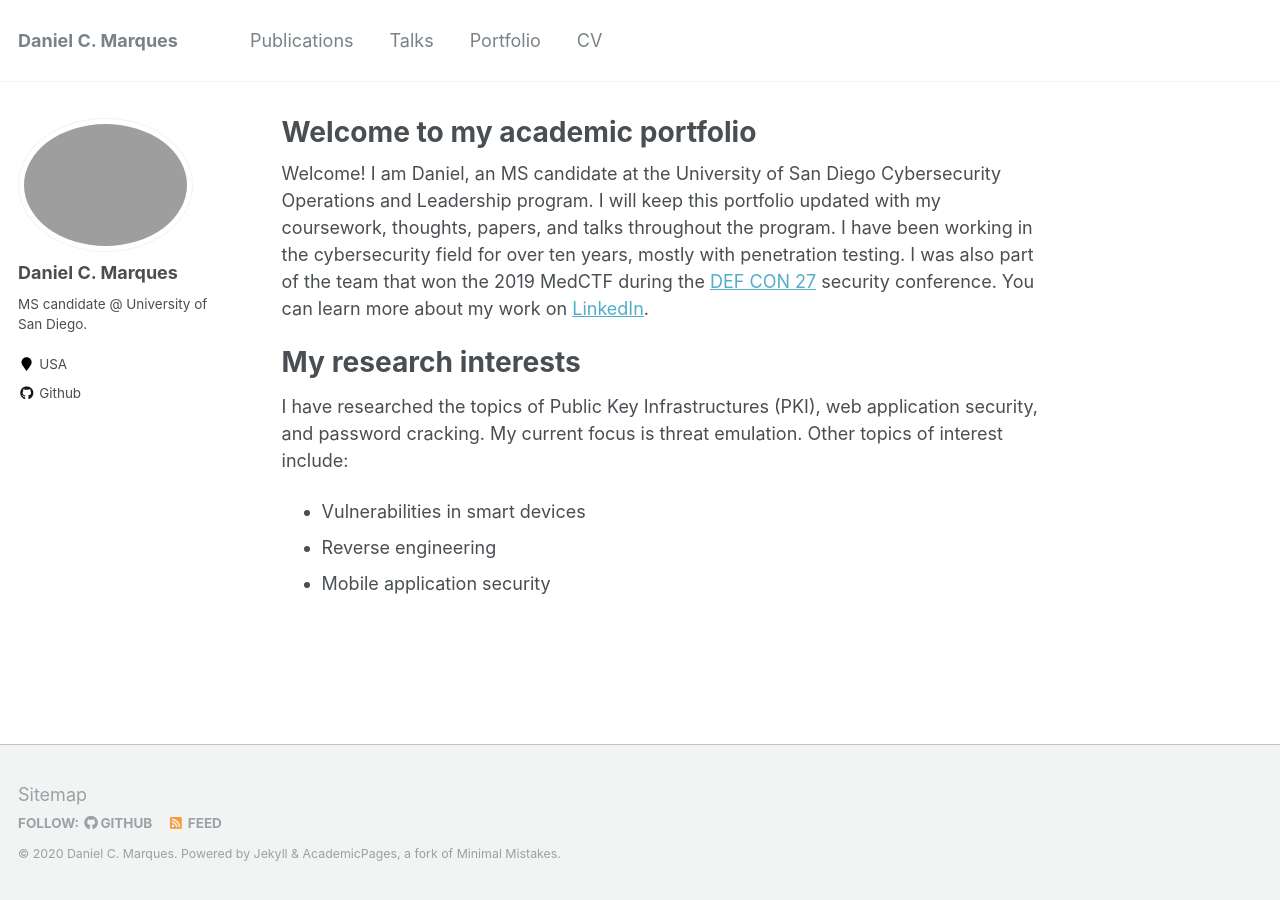
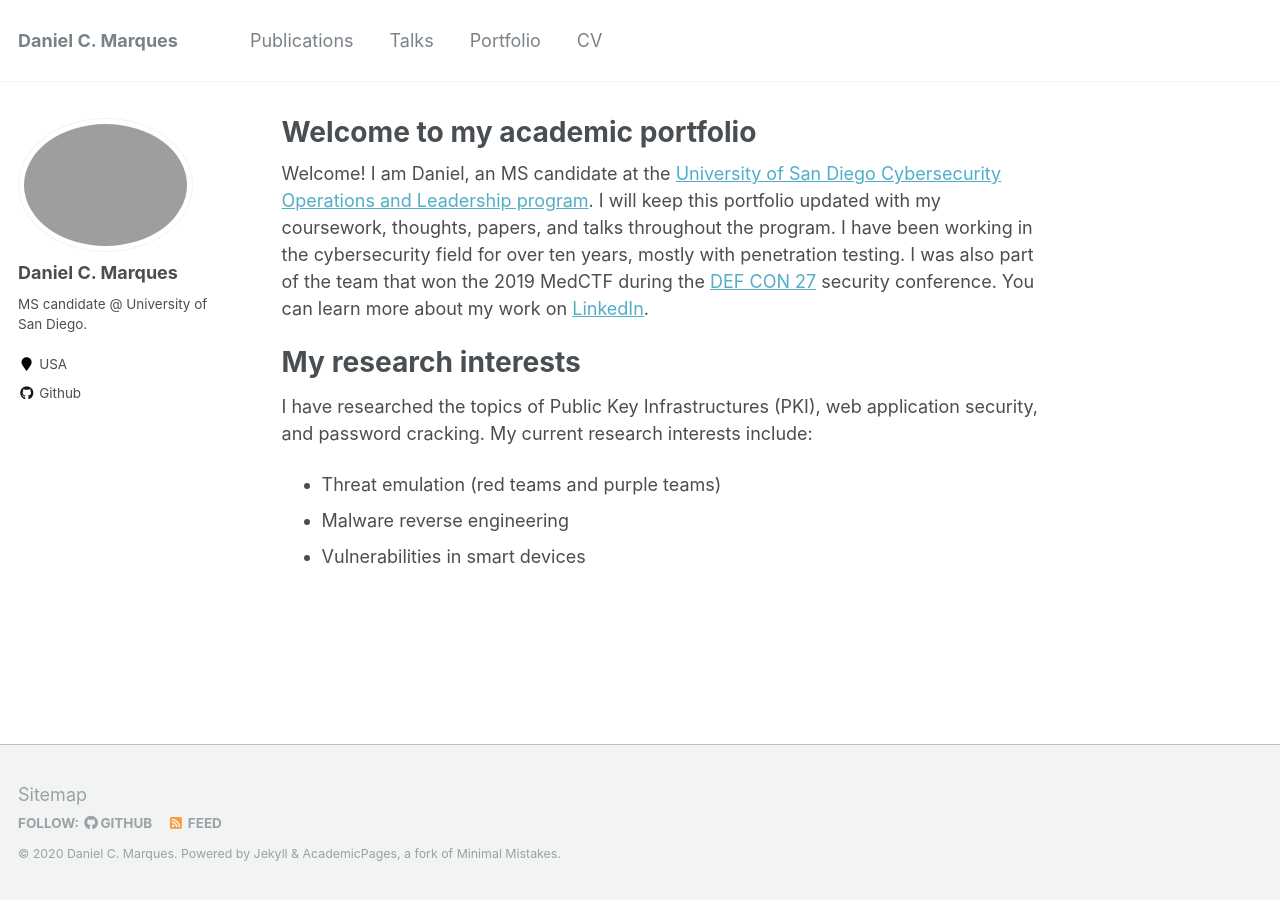
Before and after one commit to danielcmarques/danielcmarques.github.io, a Jekyll site: the page built from _pages/about.md, in a window 1280 px wide. Built offline with Jekyll 4.4.1, drawn with Linux system fonts in a browser that asks for light colours.

Commit message:
Cleaning up repo

```diff
--- a/_pages/about.md
+++ b/_pages/about.md
@@ -8,11 +8,11 @@ redirect_from:
   - /about.html
 ---
 
-Welcome! I am Daniel, an MS candidate at the University of San Diego Cybersecurity Operations and Leadership program. I will keep this portfolio updated with my coursework, thoughts, papers, and talks throughout the program. I have been working in the cybersecurity field for over ten years, mostly with penetration testing. I was also part of the team that won the 2019 MedCTF during the [DEF CON 27](https://www.defcon.org/) security conference. You can learn more about my work on [LinkedIn](https://www.linkedin.com/in/danielcmarques/).
+Welcome! I am Daniel, an MS candidate at the [University of San Diego Cybersecurity Operations and Leadership program](https://www.sandiego.edu/). I will keep this portfolio updated with my coursework, thoughts, papers, and talks throughout the program. I have been working in the cybersecurity field for over ten years, mostly with penetration testing. I was also part of the team that won the 2019 MedCTF during the [DEF CON 27](https://www.defcon.org/) security conference. You can learn more about my work on [LinkedIn](https://www.linkedin.com/in/danielcmarques/).
 
 My research interests
 ======
-I have researched the topics of Public Key Infrastructures (PKI), web application security, and password cracking. My current focus is threat emulation. Other topics of interest include:
+I have researched the topics of Public Key Infrastructures (PKI), web application security, and password cracking. My current research interests include:
+* Threat emulation (red teams and purple teams)
+* Malware reverse engineering
 * Vulnerabilities in smart devices
-* Reverse engineering
-* Mobile application security
```
Also changed, not shown: README.md (added, +4 -0 lines), 3 other files.
